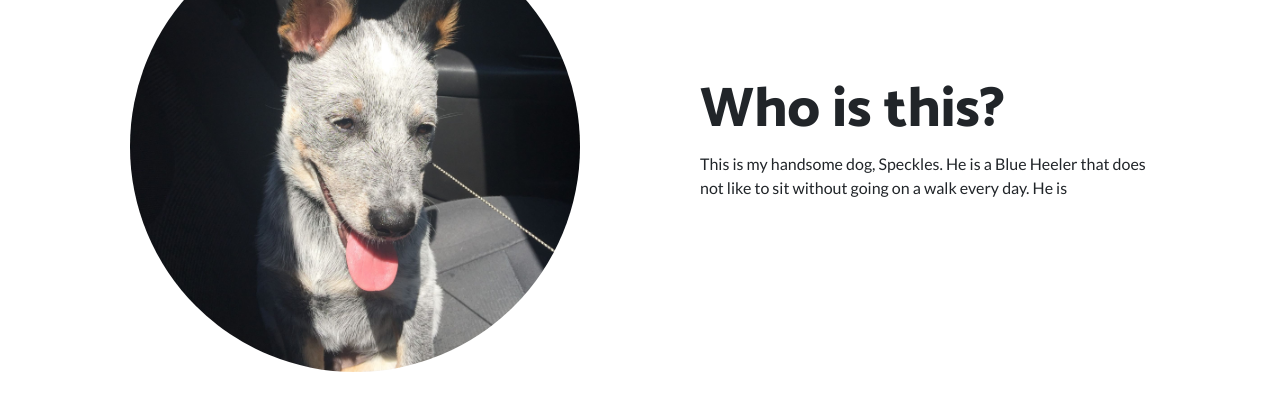
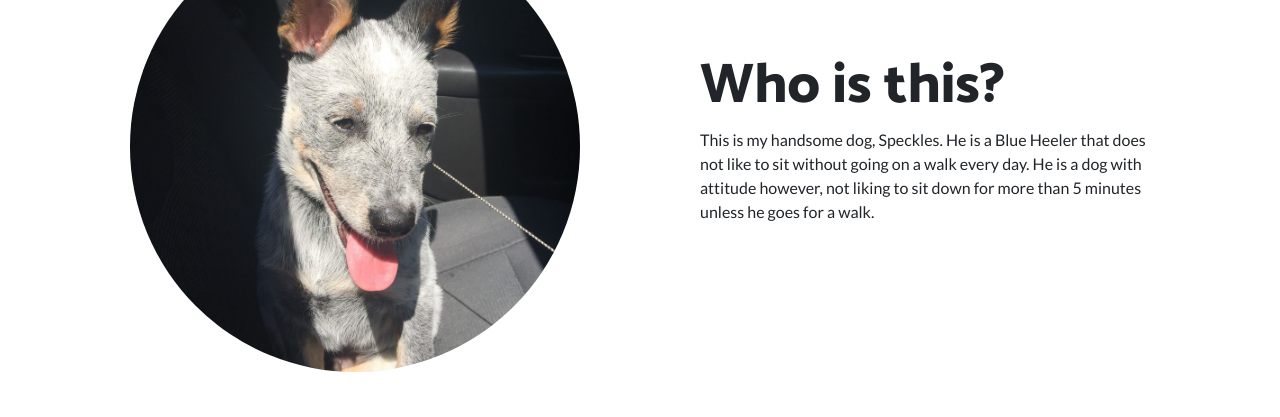
Before and after one commit to SpicyTakis/SpicyTakis.github.io, a plain HTML site: page index.html in a window 1280 px wide. Shown: the part 1200-1617 px from the top of the page. Drawn offline with Linux system fonts and the light colour scheme; files whose address does not match are found by name.

Commit message:
Fix Section

```diff
--- a/index.html
+++ b/index.html
@@ -60,7 +60,7 @@
                 <div class="col-lg-6 order-lg-2">
                     <div class="p-5">
                         <h2 class="display-4">Who is this?</h2>
-                        <p>This is my handsome dog, Speckles. He is a Blue Heeler that does not like to sit without going on a walk every day. He is&nbsp;</p>
+                        <p>This is my handsome dog, Speckles. He is a Blue Heeler that does not like to sit without going on a walk every day. He is a dog with attitude however, not liking to sit down for more than 5 minutes unless he goes for a walk.</p>
                     </div>
                 </div>
             </div>
```
